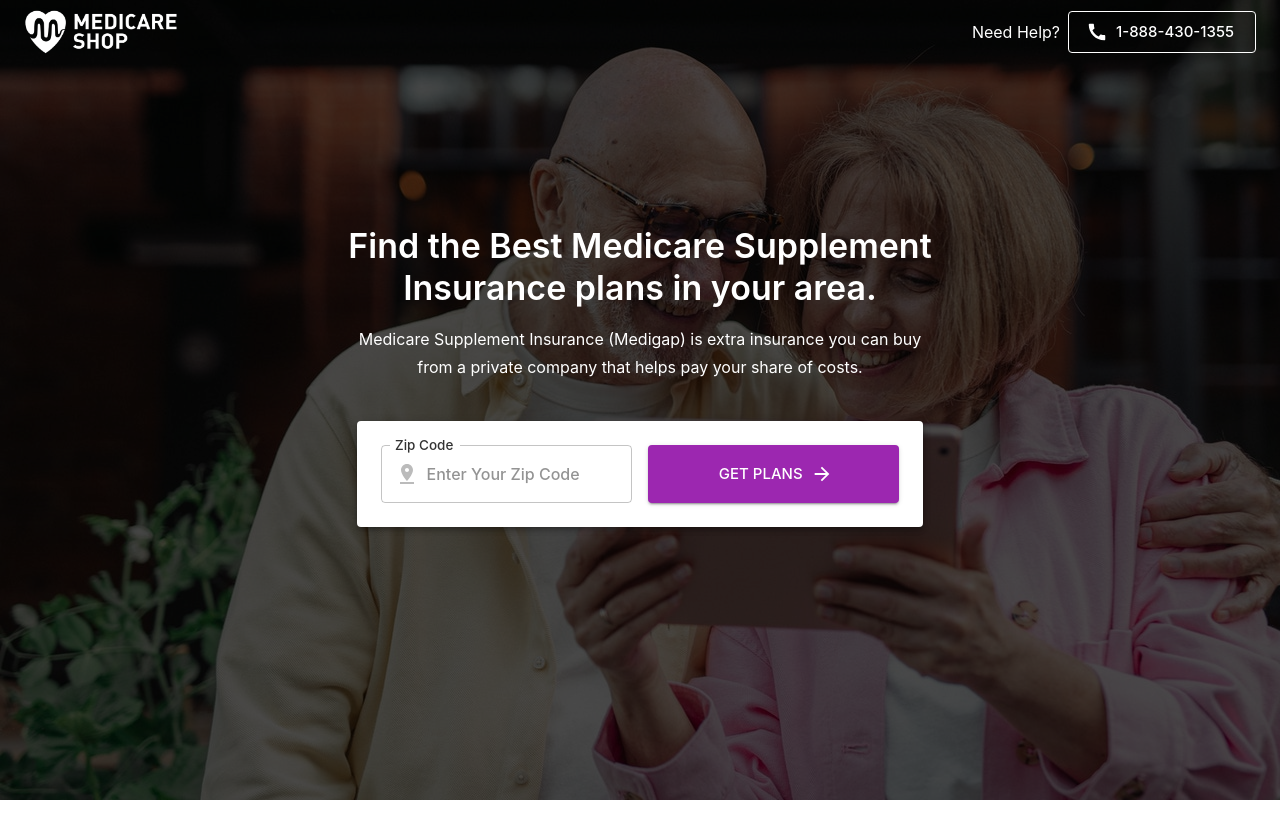
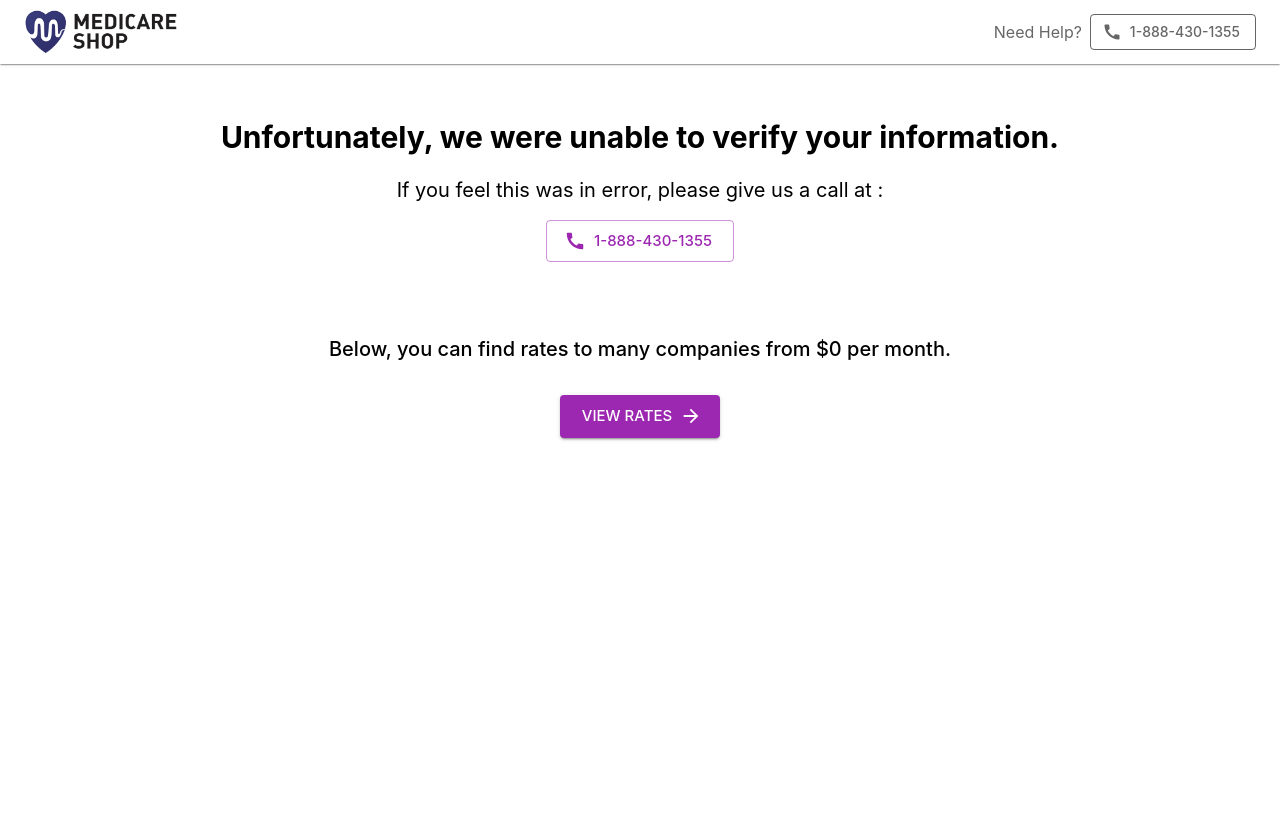
Before and after one commit to sreeraagh/rates-medicareshop-ui, a React (Create React App) app: page /thankyou2 in a window 1280 px wide. Before the commit this address led to /. Shown: the top 838 px of the page. Before the commit the page ends 800 px from the top, so only its background shows below. Built offline with nearby package versions, Linux system fonts and the light colour scheme.

Commit message:
make it better

```diff
--- a/package.json
+++ b/package.json
@@ -1,7 +1,6 @@
 {
   "name": "client",
   "version": "0.1.0",
-
   "private": true,
   "dependencies": {
     "@emotion/react": "^11.8.1",
@@ -24,6 +23,7 @@
     "react-input-mask": "^2.0.4",
     "react-router-dom": "^6.2.1",
     "react-scripts": "5.0.0",
+    "react-xml-parser": "^1.1.8",
     "universal-cookie": "^4.0.4",
     "web-vitals": "^2.1.4"
   },
--- a/src/components/quotecard2.js
+++ b/src/components/quotecard2.js
@@ -118,10 +118,12 @@ const handleClosecheck = () => {
   const prov = quote.company_base.name_full.toLowerCase();
   let plogo;
 
-
+  const userTries = localStorage.getItem('userTries');
+  const isuser = localStorage.getItem('isuser');
 
   useEffect(() => {
-  if(localStorage.getItem('isuser') === "Yes") {
+
+  if( isuser === "Yes" && (userTries === "" || userTries === null || userTries === undefined)) {
     setCheckbtn(true);
     setPricebtn(false);
   } else{
--- a/src/containers/App.js
+++ b/src/containers/App.js
@@ -5,6 +5,7 @@ import customtheme from "../assets/theme";
 import Home from "./Home";
 import Plans from "./Plans";
 import Thankyou from "./Thankyou";
+import Thankyou2 from "./Thankyou2";
 import TagManager from 'react-gtm-module';
 
 
@@ -24,6 +25,7 @@ const App = () => {
             <Route exact path="/" element={<Home />} />
             <Route exact path="/plans" element={<Plans />} />
             <Route exact path="/thankyou" element={<Thankyou />} />
+            <Route exact path="/thankyou2" element={<Thankyou2 />} />
             <Route path="*" element={<Navigate to="/" replace />}/>
           </Routes>
         </div>
--- a/src/containers/Home.js
+++ b/src/containers/Home.js
@@ -73,8 +73,6 @@ const Home = () => {
       const response = await fetch(`https://medicareshop-server.herokuapp.com/weather/${zipstring}`);
       //const response = await fetch(`http://localhost:5000/weather/${zipstring}`);
 
-
-
       if (!response.ok) {
         throw new SyntaxError("Oops! Something went wrong. Try again later.");
       }
@@ -91,9 +89,9 @@ const Home = () => {
 
         setShow(false);
 
-        sessionStorage.setItem("plans", JSON.stringify(quoteData));
-        sessionStorage.setItem("zipcode", zipstring);
-        sessionStorage.setItem("state", quoteData[0].location_base.state);
+        localStorage.setItem("plans", JSON.stringify(quoteData));
+        localStorage.setItem("zipcode", zipstring);
+        localStorage.setItem("state", quoteData[0].location_base.state);
 
         // navigate("../plans", {
           //     state: { quoteData, zipstring, replace: true },
--- a/src/containers/Plans.js
+++ b/src/containers/Plans.js
@@ -35,7 +35,7 @@ const Plans = () => {
   //const { state } = useLocation();
 
 
-
+  const userTries = localStorage.getItem('userTries');
   const isuser = localStorage.getItem('isuser');
   const ischecked = localStorage.getItem('ischecked');
   const userdata =  JSON.parse(localStorage.getItem('user'));
@@ -79,6 +79,10 @@ const plansA = [
 
   useEffect (() => {
 
+   if (userTries === "2"){
+    navigate("/thankyou2");
+   }
+
   if(ischecked === "Yes"){
     navigate("/thankyou");
   }
@@ -87,16 +91,15 @@ const plansA = [
       navigate("/");
     }
 
-    if(isuser === "Yes"){
+    if(isuser === "Yes" &&  (userTries === "" || userTries === null || userTries === undefined) ){
       userQuotes();
       setIsvisible(false);
       setZipcode(localStorage.getItem('zipcode'));
       setSt(localStorage.getItem('state'));
-
     } else{
-      setQuotes(JSON.parse(sessionStorage.getItem('plans')));
-      setZipcode(sessionStorage.getItem('zipcode'));
-      setSt(sessionStorage.getItem('state'));
+      setQuotes(JSON.parse(localStorage.getItem('plans')));
+      setZipcode(localStorage.getItem('zipcode'));
+      setSt(localStorage.getItem('state'));
       //getPlans();
 
       setTimeout(() => {
@@ -349,8 +352,8 @@ const plansA = [
           alignItems: "center",
           flexDirection: "column",
           justifyContent: "flex-start",
-          paddingTop: "65px !important",
         }}
+        id="plans-header"
       >
         <Container maxWidth="md" id="info-cont">
 
--- /dev/null
+++ b/src/containers/Thankyou2.js
@@ -0,0 +1,121 @@
+
+import React from "react";
+import Stack from "@mui/material/Stack";
+import Button from "@mui/material/Button";
+import ArrowForwardIcon from "@mui/icons-material/ArrowForward";
+import Typography from "@mui/material/Typography";
+import Divider from "@mui/material/Divider";
+import CallIcon from "@mui/icons-material/Call";
+import ResponsiveAppBar from "../components/AppBar";
+import Container from "@mui/material/Container";
+import Box from "@mui/material/Box";
+
+export default function Thankyou2( ) {
+
+return (
+    <>
+<ResponsiveAppBar />
+<Box
+        component="main"
+        sx={{
+          backgroundColor: "#fff",
+          flexGrow: 1,
+          height: "100vh",
+          overflow: "auto",
+          display: "flex",
+          alignItems: "center",
+          flexDirection: "column",
+          justifyContent: "flex-start",
+          paddingTop: "65px",
+        }}
+      >
+<Container maxWidth="md" id="info-cont" sx={{mb:6}}>
+
+<Stack
+  direction="row"
+  id="tq-head"
+  className="tq2-head"
+  spacing={2}
+>
+  <Typography variant="h5" >
+    <b>Unfortunately, we were unable to verify your information.</b>
+  </Typography>
+</Stack>
+
+<Stack
+  direction="column"
+  id="tq-subhead"
+>
+  <Typography
+    variant="h6"
+    color="common.black"
+    sx={{ fontWeight: "400"}}
+    className="tq2-subhead"
+    id="tq-sub1"
+  >
+    If you feel this was in error, please give us a call at :
+  </Typography>
+
+  <Button
+    size="large"
+    variant="outlined"
+    color="secondary"
+    sx={{mb:6}}
+    href="tel:18884301355"
+    startIcon={<CallIcon />}
+  >
+    1-888-430-1355
+  </Button>
+
+</Stack>
+
+
+
+
+<Stack
+  direction="column"
+  sx={{ mt: 3, mb: 3, alignItems: "center" }}
+  spacing={2}
+
+>
+<Typography
+    variant="h6"
+    color="common.black"
+    sx={{ fontWeight: "500"}}
+    className="tq2-subhead"
+    id="tq-sub1"
+  >
+    Below, you can find rates to many companies from $0 per month.
+  </Typography>
+  <Button
+    size="large"
+    variant="contained"
+    color="secondary"
+    sx={{mt:0}}
+    target="_blank"
+    href="http://bit.ly/3nRlDmd"
+    endIcon={<ArrowForwardIcon />}
+  >
+    View Rates
+  </Button>
+</Stack>
+
+
+{/* <Stack direction="row" sx={{ justifyContent: "center" }}>
+  <Button
+    size="large"
+    variant="outlined"
+    color="warning"
+    sx={{ mt: 3 }}
+    onClick={onClose}
+    startIcon={<CloseIcon />}
+  >
+    Close
+  </Button>
+</Stack> */}
+
+</Container>
+</Box>
+</>
+);
+}
--- a/src/index.css
+++ b/src/index.css
@@ -7,6 +7,10 @@ body {
 html{
   scroll-behavior: smooth;
   overflow: hidden;
+}
+
+#plans-header{
+  padding-top: 65px !important;
 }
 
 .app{
@@ -76,6 +80,9 @@ input::placeholder {
   margin-left: 0px !important;
 }
 
+.tq2-subhead, .tq2-head{
+  margin-bottom: 15px !important;
+}
 
 #solid-header{
   background: #fff;
@@ -239,6 +246,9 @@ input, textarea {
 /* div#ch-box {
   margin-bottom: 16px;
 } */
+
+
+
 #tq-sub1,#tq-sub2, #tq-sub3{
   width: 75%;
     max-width: 75%;
@@ -721,6 +731,10 @@ font-size: 18px !important;
   margin: 10px 0px;
 }
 
+.tq2-subhead{
+  width: 85% !important;
+}
+
 #tq-sub1,#tq-sub2, #tq-sub3{
   line-height: 1.5em;
   text-align: center;
@@ -803,6 +817,11 @@ h6#ui-head small {
  display: block;
 }
 
+#useralert{
+  margin-top: -15px;
+  margin-bottom: 30px;
+}
+
 }
 
 
```
Also changed, not shown: src/components/updateinfo.js (+166 -160 lines), 1 other file (tests, documents, lock files or other folders).
